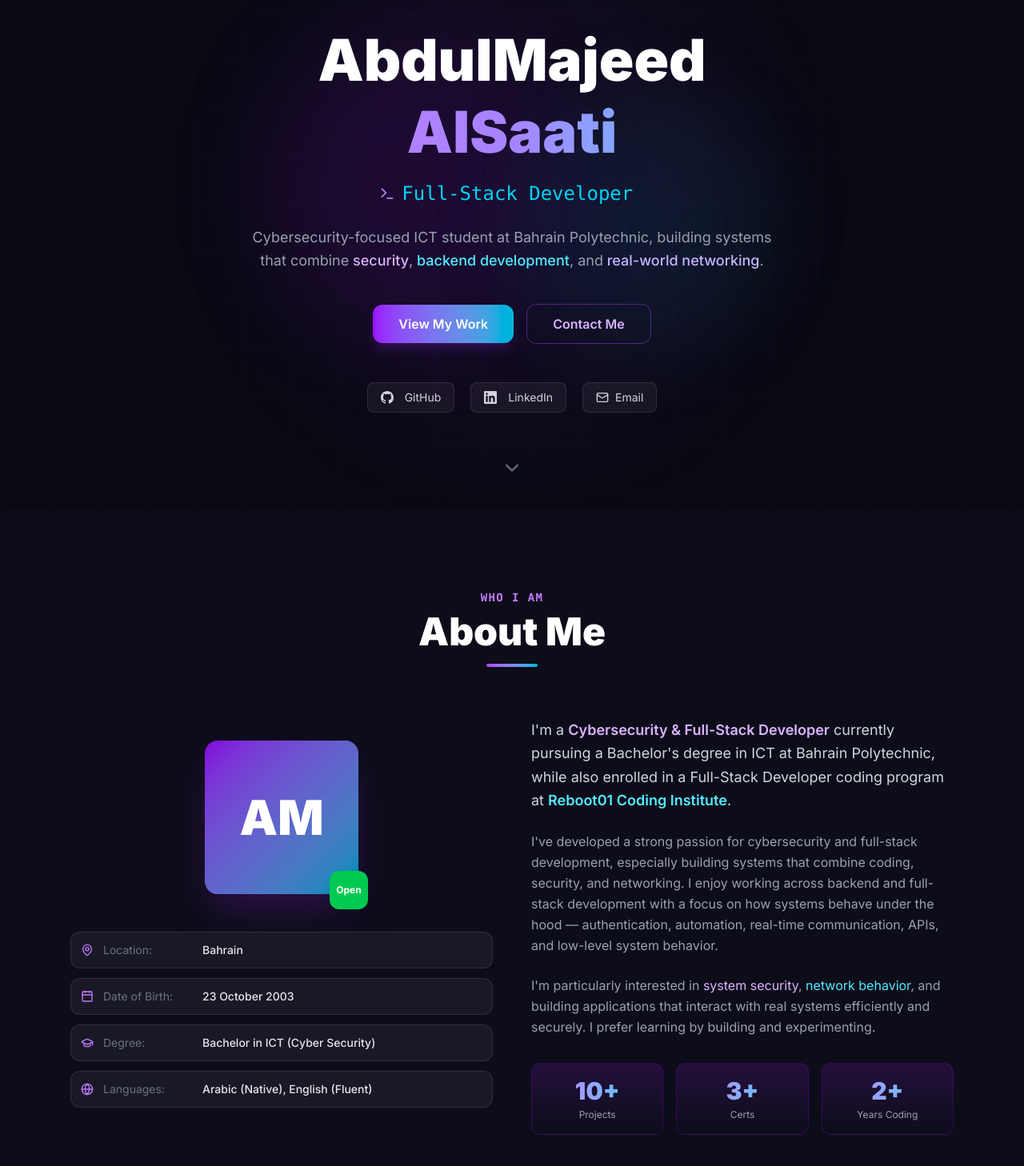
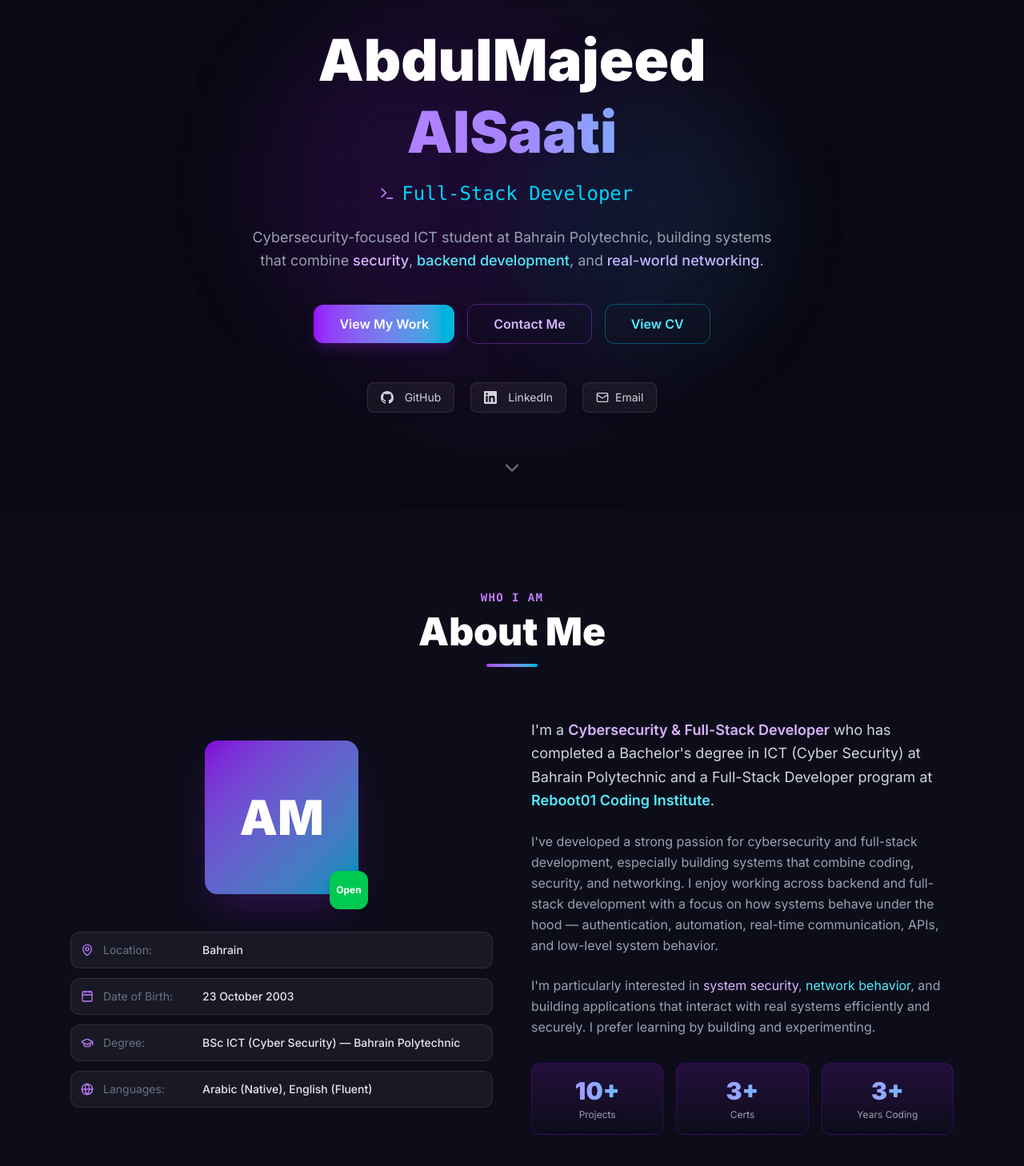
Before and after one commit to aalsaati55/my-portfolio, a React (Vite) app: page / in a window 1280 px wide. Shown: the part 162-1620 px from the top of the page at 80% size. Built offline with nearby package versions, Linux system fonts and the light colour scheme.

Commit message:
added cv section

```diff
--- a/src/components/About.jsx
+++ b/src/components/About.jsx
@@ -3,7 +3,7 @@ import { MapPin, Calendar, GraduationCap, Globe } from 'lucide-react';
 const facts = [
   { icon: <MapPin size={16} />, label: 'Location', value: 'Bahrain' },
   { icon: <Calendar size={16} />, label: 'Date of Birth', value: '23 October 2003' },
-  { icon: <GraduationCap size={16} />, label: 'Degree', value: 'Bachelor in ICT (Cyber Security)' },
+  { icon: <GraduationCap size={16} />, label: 'Degree', value: 'BSc ICT (Cyber Security) — Bahrain Polytechnic' },
   { icon: <Globe size={16} />, label: 'Languages', value: 'Arabic (Native), English (Fluent)' },
 ];
 
@@ -46,7 +46,7 @@ export default function About() {
           {/* Right: Bio text */}
           <div className="space-y-6">
             <p className="text-gray-300 text-lg leading-relaxed">
-              I&apos;m a <span className="text-purple-300 font-semibold">Cybersecurity & Full-Stack Developer</span> currently pursuing a Bachelor&apos;s degree in ICT at Bahrain Polytechnic, while also enrolled in a Full-Stack Developer coding program at <span className="text-cyan-300 font-semibold">Reboot01 Coding Institute</span>.
+              I&apos;m a <span className="text-purple-300 font-semibold">Cybersecurity & Full-Stack Developer</span> who has completed a Bachelor&apos;s degree in ICT (Cyber Security) at Bahrain Polytechnic and a Full-Stack Developer program at <span className="text-cyan-300 font-semibold">Reboot01 Coding Institute</span>.
             </p>
             <p className="text-gray-400 leading-relaxed">
               I&apos;ve developed a strong passion for cybersecurity and full-stack development, especially building systems that combine coding, security, and networking. I enjoy working across backend and full-stack development with a focus on how systems behave under the hood — authentication, automation, real-time communication, APIs, and low-level system behavior.
@@ -60,7 +60,7 @@ export default function About() {
               {[
                 { num: '10+', label: 'Projects' },
                 { num: '3+', label: 'Certs' },
-                { num: '2+', label: 'Years Coding' },
+                { num: '3+', label: 'Years Coding' },
               ].map(({ num, label }) => (
                 <div key={label} className="text-center p-4 rounded-xl bg-gradient-to-b from-purple-900/30 to-transparent border border-purple-700/30">
                   <div className="text-3xl font-black bg-gradient-to-r from-purple-400 to-cyan-400 bg-clip-text text-transparent">{num}</div>
--- a/src/components/Hero.jsx
+++ b/src/components/Hero.jsx
@@ -93,6 +93,14 @@ export default function Hero() {
           >
             Contact Me
           </a>
+          <a
+            href="/my-portfolio/AbdulMajeed_CV.pdf"
+            target="_blank"
+            rel="noreferrer"
+            className="px-8 py-3 rounded-xl border border-cyan-500/40 text-cyan-300 font-semibold hover:bg-cyan-900/30 transition-all duration-200 hover:scale-105"
+          >
+            View CV
+          </a>
         </div>
 
         {/* Social links */}
```
Also changed, not shown: 2 other files (tests, documents, lock files or other folders).
